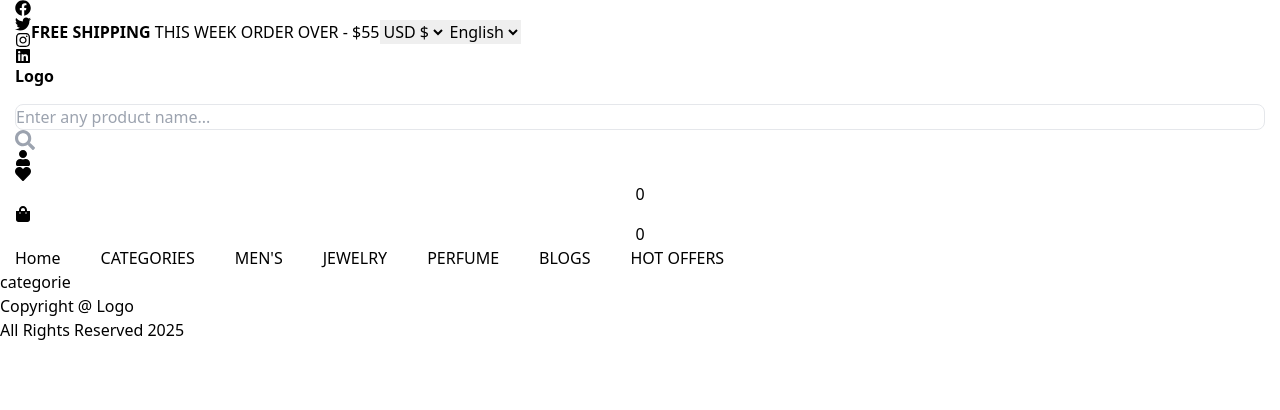
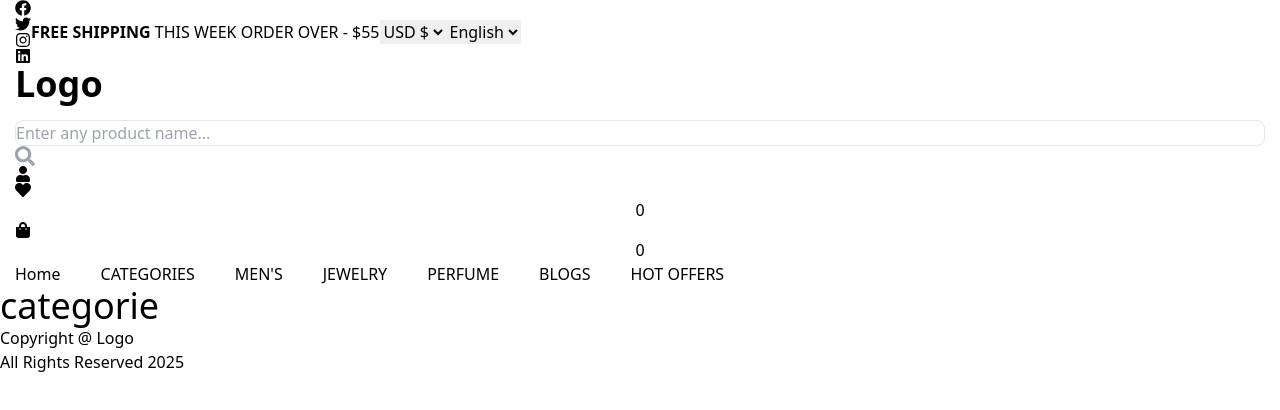
Before and after one commit to adilraees786/New-Next-JS-Project, a Next.js app: page /category in a window 1280 px wide. Shown: the top 410 px of the page. Built offline with nearby package versions, Linux system fonts and the light colour scheme.

Commit message:
change text size

```diff
--- a/src/app/category/page.js
+++ b/src/app/category/page.js
@@ -2,7 +2,7 @@
 
  const Categorie = () => {
   return (
-    <div>categorie</div>
+    <div className=' text-4xl'>categorie</div>
   )
 }
 export default Categorie;
```
